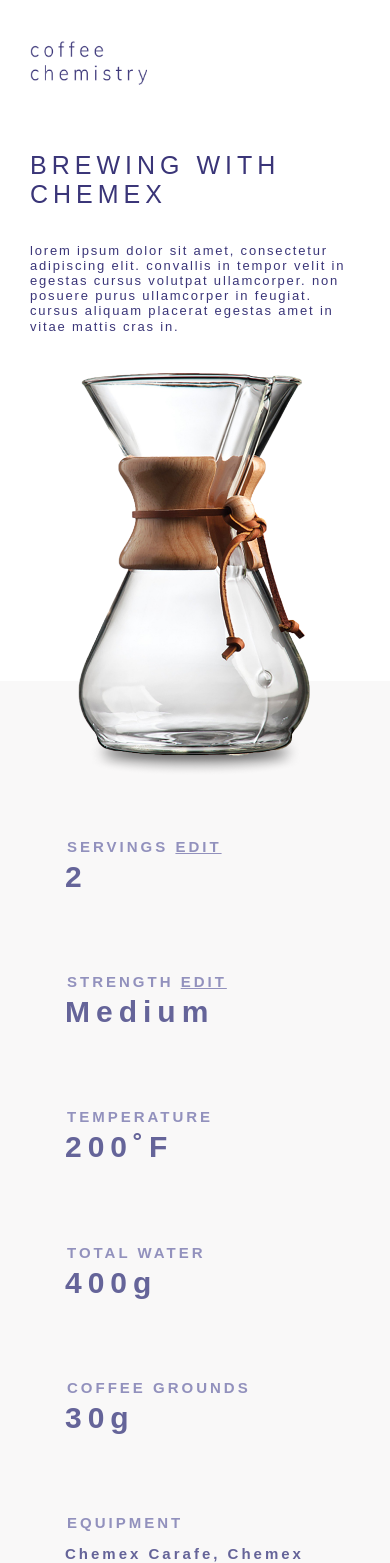
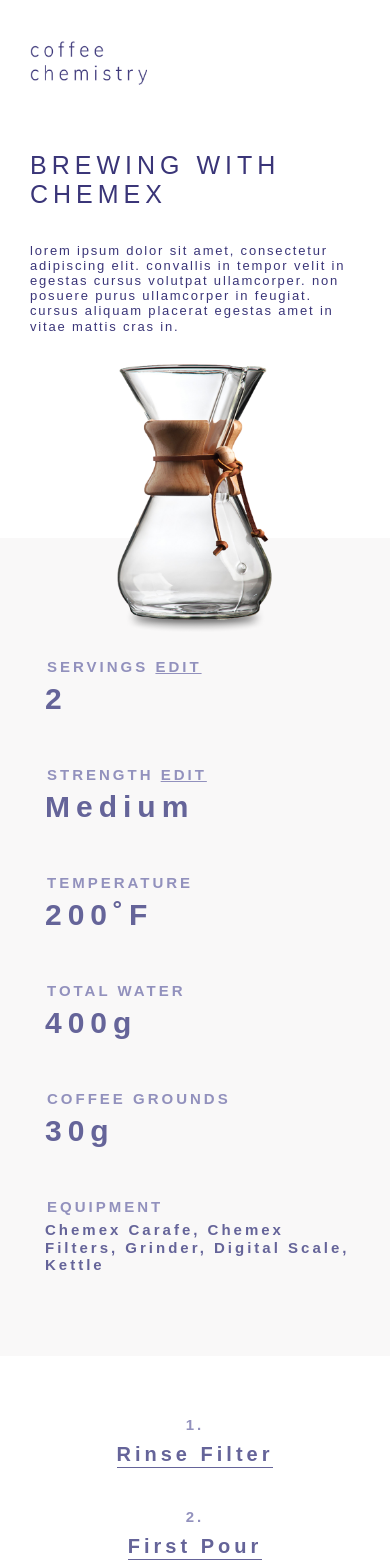
Before and after one commit to juliacodes/CoffeeChemistry, a React (Create React App) app: page /chemex in a window 390 px wide. Shown: the top 1563 px of the page. Built offline with nearby package versions, Linux system fonts and the light colour scheme; a web font is replaced by a local one.

Commit message:
Styling for mobile changes

```diff
--- a/src/Components/RecipeFlex/index.js
+++ b/src/Components/RecipeFlex/index.js
@@ -41,12 +41,7 @@
                         Servings <u>Edit</u>
                     </label>
                     <br />
-                    <input
-                        type='number'
-                        name='name'
-                        placeholder='2'
-                        value='2'
-                    />
+                    <input type='number' name='name' placeholder='2' />
                 </form>
                 <form>
                     <legend>
--- a/src/Components/RecipeFlex/styles.js
+++ b/src/Components/RecipeFlex/styles.js
@@ -36,10 +36,14 @@
 `;
 
 export const MainImage = styled.img`
-    width: 60%;
+    width: 40%;
     z-index: 1;
     position: relative;
     max-width: 300px;
+
+    @media (${QUERIES.medium}) {
+        width: 60%;
+    }
 `;
 
 export const RecipeContent = styled.div`
@@ -54,16 +58,17 @@
 `;
 
 export const Inputs = styled.div`
-    padding: 100px 0 100px 0;
+    padding: 80px 0 50px 0;
     width: 100%;
     background-color: #f9f8f8;
 
     @media (${QUERIES.medium}) {
         width: 50%;
+        padding: 100px 0 100px 0;
     }
 
     form {
-        padding: 10px 50px;
+        padding: 5px 30px;
         width: 100%;
         height: auto;
         margin: 0 auto;
@@ -71,6 +76,7 @@
 
         @media (${QUERIES.medium}) {
             width: 500px;
+            padding: 10px 50px;
         }
         legend {
             text-transform: uppercase;
@@ -80,8 +86,11 @@
             letter-spacing: 0.2em;
             color: #9291bd;
             position: absolute;
-            top: 57px;
+            top: 40px;
             margin-left: 15px;
+            @media (${QUERIES.medium}) {
+                top: 57px;
+            }
         }
 
         input {
@@ -92,10 +101,14 @@
             background-color: transparent;
             border: none;
             margin-top: 5px;
-            padding: 45px 10px 12px 15px;
+            padding: 35px 10px 5px 15px;
             color: #656499;
             outline: none;
             width: 100%;
+
+            @media (${QUERIES.medium}) {
+                padding: 45px 10px 12px 15px;
+            }
 
             ::placeholder {
                 color: #656499;
@@ -114,13 +127,17 @@
         }
 
         p {
-            padding: 45px 10px 12px 15px;
+            padding: 25px 10px 12px 15px;
             color: #656499;
             font-size: 15px;
             font-weight: 900;
             text-transform: capitalize;
             line-height: 117%;
             letter-spacing: 0.2em;
+
+            @media (${QUERIES.medium}) {
+                padding: 45px 10px 12px 15px;
+            }
         }
     }
 `;
@@ -131,14 +148,20 @@
     text-align: center;
     justify-content: center;
     align-items: center;
+    margin-top: 40px;
 
     @media (${QUERIES.medium}) {
         width: 50%;
+        margin-top: 0;
     }
 `;
 
 export const Step = styled.div`
-    margin: 20px auto;
+    margin: 10px auto;
+
+    @media (${QUERIES.medium}) {
+        margin: 20px auto;
+    }
 
     p {
         text-transform: uppercase;
```
